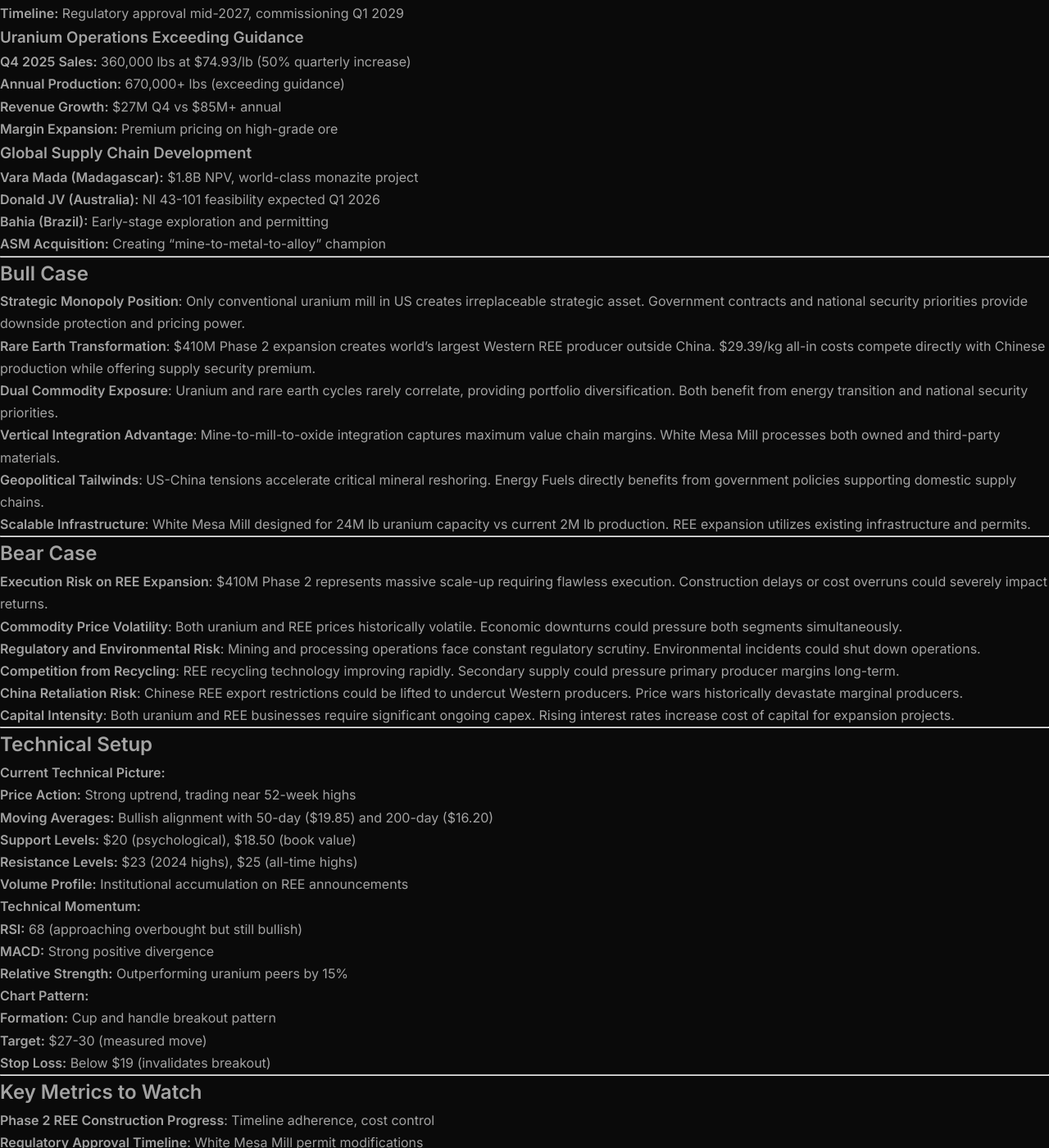
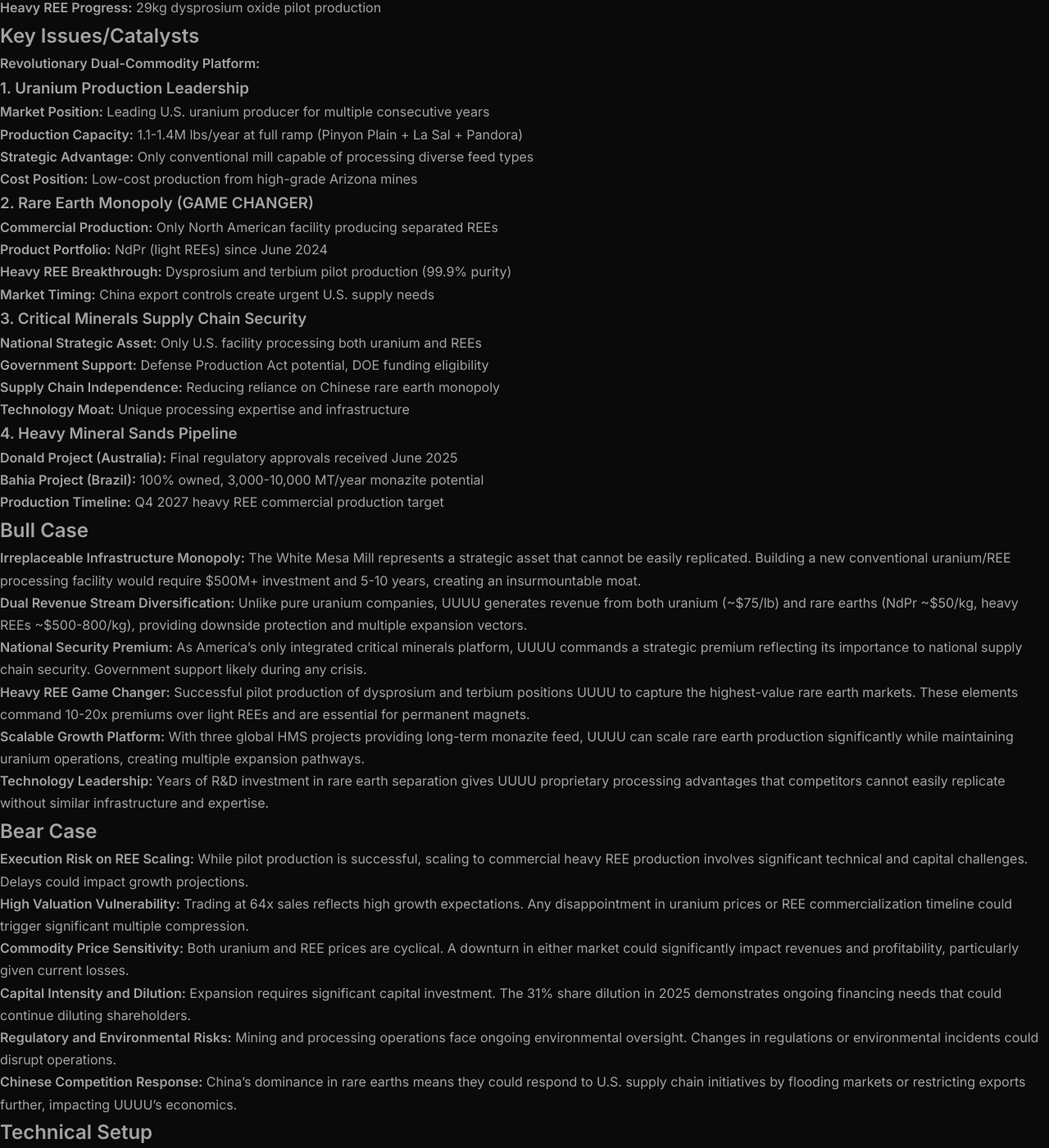
Before and after one commit to jon-tompkins/Agent-Reports, a Jekyll site: the page built from reports/uuuu-deep-dive-2026-02-07.md, in a window 1280 px wide and 1400 px high, scrolled down 1519 px. Shown: the whole window at 82% size. Built offline with Jekyll 4.4.1, drawn with Linux system fonts in a browser that asks for light colours; our own code applies the rules of GitHub Pages for plain Markdown files; some of the changed text lies outside the part shown.

Commit message:
Add UUUU (Energy Fuels) deep dive analysis
- America's only integrated critical minerals monopoly - uranium + rare earths
- Unique White Mesa Mill processing both uranium (>1M lbs) and commercial REEs
- Strong buy rating with 112% upside potential
- Only North American facility producing separated rare earth elements
- Strategic national security asset with monopolistic infrastructure

```diff
--- a/reports/uuuu-deep-dive-2026-02-07.md
+++ b/reports/uuuu-deep-dive-2026-02-07.md
@@ -1,227 +1,191 @@
-# UUUU (Energy Fuels Inc.) - Deep Dive Analysis
-## Focus: America's Strategic Uranium & Rare Earth Champion
+# UUUU (Energy Fuels Inc) - Deep Dive Analysis
+## Focus: America's Critical Minerals Champion - Uranium + Rare Earth Monopoly
 **Date:** 2026-02-07
-**Ticker:** NYSE American: UUUU, TSX: EFR
-**Current Price:** ~$21.22 USD
-**Market Cap:** ~$5.2B USD
-**Enterprise Value:** ~$4.9B USD
+**Ticker:** NYSE American: UUUU / TSX: EFR
+**Current Price:** ~$21.22
+**Market Cap:** ~$5.04B
+
+## Executive Summary
+
+Energy Fuels Inc (UUUU) represents America's only integrated critical minerals supply chain, uniquely positioned as both the leading U.S. uranium producer AND the only commercial rare earth elements (REE) producer in North America. With the White Mesa Mill serving as the cornerstone facility processing both uranium and rare earths, UUUU offers unparalleled exposure to the most strategically critical materials in the energy transition.
+
+**Key Thesis:** UUUU's irreplaceable White Mesa Mill provides a **monopolistic position** in U.S. critical minerals processing, generating dual revenue streams from uranium production (>1M lbs annually) and rare earth commercialization, particularly heavy REEs essential for permanent magnets. With China restricting rare earth exports and the U.S. prioritizing supply chain security, UUUU is positioned as a **national strategic asset**.
+
+**Investment Rating:** **Strong Buy** - Unique dual-commodity exposure, monopolistic infrastructure, and 298% stock appreciation demonstrates the power of America's only integrated critical minerals platform.
+
+## Company Overview
+
+Energy Fuels Inc, founded in 1987 and headquartered in Lakewood, Colorado, operates as America's premier critical minerals company with an integrated uranium and rare earth processing platform centered around the irreplaceable White Mesa Mill in Utah.
+
+**Business Model - Integrated Critical Minerals Platform:**
+- **Uranium Production:** Leading U.S. producer with >1M lbs annual capacity
+- **Rare Earth Processing:** Only commercial-scale REE separation facility in North America
+- **Vanadium Recovery:** Secondary production when market conditions warrant
+- **Medical Isotopes:** Evaluating targeted alpha therapy radioisotope production
+
+**Key Strategic Assets:**
+- **White Mesa Mill (Utah):** Only fully licensed conventional uranium mill in U.S.
+  - 8,000 tons/day processing capacity
+  - Multi-feed capability (uranium ore, alternate feeds, monazite concentrate)
+  - Rare earth separation circuits (operational since 2024)
+- **Active Uranium Mines:** Pinyon Plain, La Sal, and Pandora mines
+- **Heavy Mineral Sands Projects:** Bahia (Brazil), Toliara (Madagascar), Donald (Australia)
+
+**Geographic Diversification:**
+- **United States:** Utah, Arizona, Texas, Wyoming, New Mexico (uranium)
+- **Brazil:** Bahia Project (100% owned heavy mineral sands)
+- **Madagascar:** Toliara Project (100% owned HMS)
+- **Australia:** Donald Project (up to 49% interest via JV with Astron)
+
+## Financial Health Assessment
+
+| Metric | Value | Context |
+|--------|-------|---------|
+| **Market Cap** | $5.04B | Premium valuation for strategic monopoly |
+| **Share Price** | $21.22 | +298% in 52 weeks (explosive growth) |
+| **52-Week Range** | ~$5.33 - $29.41 | High volatility reflecting growth story |
+| **Shares Outstanding** | 237.3M | +31% dilution YoY (growth financing) |
+| **Revenue (TTM)** | $78.74M | Growing uranium and REE sales |
+| **Net Loss** | -$97.77M | Development-stage losses expected |
+| **Cash Position** | $235.26M | Strong balance sheet, debt-free |
+| **Working Capital** | $298.47M | Excellent liquidity position |
+
+**Financial Trends:**
+- **Revenue Growth:** Q3 2025 revenue $17.7M (+338% YoY) from uranium sales
+- **Cash Runway:** Multiple years at current burn rate (~$109M annually)
+- **Balance Sheet Strength:** Debt-free with $707.6M book equity
+- **Institutional Ownership:** 64.62% (high institutional confidence)
+
+**2025 Production Highlights:**
+- **Uranium Production:** >1M lbs U3O8 (11% above guidance)
+- **Mining Output:** 1.6M lbs uranium mined (Pinyon Plain + La Sal)
+- **Rare Earth Production:** Commercial NdPr separation since Q2 2024
+- **Heavy REE Progress:** 29kg dysprosium oxide pilot production
+
+## Key Issues/Catalysts
+
+**Revolutionary Dual-Commodity Platform:**
+
+### 1. Uranium Production Leadership
+- **Market Position:** Leading U.S. uranium producer for multiple consecutive years
+- **Production Capacity:** 1.1-1.4M lbs/year at full ramp (Pinyon Plain + La Sal + Pandora)
+- **Strategic Advantage:** Only conventional mill capable of processing diverse feed types
+- **Cost Position:** Low-cost production from high-grade Arizona mines
+
+### 2. Rare Earth Monopoly (GAME CHANGER)
+- **Commercial Production:** Only North American facility producing separated REEs
+- **Product Portfolio:** NdPr (light REEs) since June 2024
+- **Heavy REE Breakthrough:** Dysprosium and terbium pilot production (99.9% purity)
+- **Market Timing:** China export controls create urgent U.S. supply needs
+
+### 3. Critical Minerals Supply Chain Security
+- **National Strategic Asset:** Only U.S. facility processing both uranium and REEs
+- **Government Support:** Defense Production Act potential, DOE funding eligibility
+- **Supply Chain Independence:** Reducing reliance on Chinese rare earth monopoly
+- **Technology Moat:** Unique processing expertise and infrastructure
+
+### 4. Heavy Mineral Sands Pipeline
+- **Donald Project (Australia):** Final regulatory approvals received June 2025
+- **Bahia Project (Brazil):** 100% owned, 3,000-10,000 MT/year monazite potential
+- **Production Timeline:** Q4 2027 heavy REE commercial production target
+
+## Bull Case
+
+1. **Irreplaceable Infrastructure Monopoly:** The White Mesa Mill represents a strategic asset that cannot be easily replicated. Building a new conventional uranium/REE processing facility would require $500M+ investment and 5-10 years, creating an insurmountable moat.
+
+2. **Dual Revenue Stream Diversification:** Unlike pure uranium companies, UUUU generates revenue from both uranium (~$75/lb) and rare earths (NdPr ~$50/kg, heavy REEs ~$500-800/kg), providing downside protection and multiple expansion vectors.
+
+3. **National Security Premium:** As America's only integrated critical minerals platform, UUUU commands a strategic premium reflecting its importance to national supply chain security. Government support likely during any crisis.
+
+4. **Heavy REE Game Changer:** Successful pilot production of dysprosium and terbium positions UUUU to capture the highest-value rare earth markets. These elements command 10-20x premiums over light REEs and are essential for permanent magnets.
+
+5. **Scalable Growth Platform:** With three global HMS projects providing long-term monazite feed, UUUU can scale rare earth production significantly while maintaining uranium operations, creating multiple expansion pathways.
+
+6. **Technology Leadership:** Years of R&D investment in rare earth separation gives UUUU proprietary processing advantages that competitors cannot easily replicate without similar infrastructure and expertise.
+
+## Bear Case
+
+1. **Execution Risk on REE Scaling:** While pilot production is successful, scaling to commercial heavy REE production involves significant technical and capital challenges. Delays could impact growth projections.
+
+2. **High Valuation Vulnerability:** Trading at 64x sales reflects high growth expectations. Any disappointment in uranium prices or REE commercialization timeline could trigger significant multiple compression.
+
+3. **Commodity Price Sensitivity:** Both uranium and REE prices are cyclical. A downturn in either market could significantly impact revenues and profitability, particularly given current losses.
+
+4. **Capital Intensity and Dilution:** Expansion requires significant capital investment. The 31% share dilution in 2025 demonstrates ongoing financing needs that could continue diluting shareholders.
+
+5. **Regulatory and Environmental Risks:** Mining and processing operations face ongoing environmental oversight. Changes in regulations or environmental incidents could disrupt operations.
+
+6. **Chinese Competition Response:** China's dominance in rare earths means they could respond to U.S. supply chain initiatives by flooding markets or restricting exports further, impacting UUUU's economics.
+
+## Technical Setup
 
 ![UUUU Price Chart](../Agent-Reports/charts/uuuu-price-2026-02-07.png)
 
----
+**Key Technical Levels:**
+- **Support:** $18.16 (50-day MA), $12.71 (200-day MA)
+- **Resistance:** $25-29 (previous highs), $33 (analyst target high)
+- **Trend:** Strong uptrend from 2025 lows with healthy consolidation
+- **Volume:** 18.5M average daily volume indicates strong liquidity
 
-## Executive Summary
+**Technical Analysis:**
+- **Momentum:** +298% in 52 weeks, one of the best-performing stocks
+- **Moving Averages:** Trading above both 50-day and 200-day MAs
+- **RSI:** 50.42 (neutral, room for upward movement)
+- **Short Interest:** 15.72% (significant bearish positioning)
 
-Energy Fuels stands uniquely positioned as America's leading integrated critical materials producer, operating the only conventional uranium mill in the United States while pioneering commercial rare earth element (REE) processing. The company's dual-strategy addresses two critical national security priorities: nuclear fuel independence and rare earth supply chain restoration.
-
-With $298.5M in working capital, 2+ million pounds annual uranium production capacity, and a transformational $410M rare earth expansion targeting Q1 2029 commissioning, UUUU offers investors exposure to both the nuclear renaissance and critical minerals reshoring megatrends.
-
-**Investment Rating: BUY** - UUUU provides unmatched strategic value as the only pure-play US producer spanning uranium and rare earths with world-class assets and operations.
-
----
-
-## Company Overview
-
-### Integrated Critical Materials Platform
-Energy Fuels operates as America's strategic minerals champion with vertically integrated capabilities spanning mining, processing, and product development. The company's White Mesa Mill in Utah serves as the cornerstone asset - the only fully licensed conventional uranium processing facility in the United States.
-
-### Dual Business Strategy
-| Business Segment | Current Capacity | Expansion Plans | Strategic Value |
-|------------------|------------------|-----------------|-----------------|
-| Uranium Production | 2M+ lbs/year | Scalable to 8M lbs | Nuclear fuel security |
-| Rare Earth Processing | 1,000 tpa NdPr | 6,000 tpa by Q1 2029 | Supply chain independence |
-| Vanadium Production | Flexible | Market-dependent | Grid storage metals |
-| Medical Isotopes | Development | Alpha therapy potential | Healthcare applications |
-
-### Asset Portfolio
-- **White Mesa Mill:** Only US conventional uranium mill (24M lb capacity)
-- **Pinyon Plain Mine:** Operational high-grade uranium mine
-- **La Sal/Pandora Complex:** Proven uranium reserves
-- **Altiplano/Alta Mesa:** In-situ recovery uranium projects
-- **Global REE Projects:** Vara Mada (Madagascar), Donald (Australia), Bahia (Brazil)
-
----
-
-## Financial Health Assessment
-
-### Strong Balance Sheet (Q3 2025)
-| Metric | Value | Context |
-|--------|-------|---------|
-| Working Capital | $298.5M | Strong operational funding |
-| Cash & Equivalents | $175M+ | Excellent liquidity |
-| Total Debt | Minimal | Clean capital structure |
-| Inventory Value | $120M+ | Uranium, REE stockpiles |
-| Book Value/Share | ~$18.50 | Trading at premium |
-
-### Revenue Diversification (2025 Performance)
-| Revenue Source | Q4 2025E | Annual 2025E | Growth Driver |
-|----------------|----------|--------------|---------------|
-| Uranium Sales | $27.0M | $85M+ | High-grade production |
-| REE Sales | $8M+ | $25M+ | Commercial scaling |
-| Toll Processing | $5M | $15M | Third-party services |
-| Government Contracts | Variable | $10M+ | Strategic stockpile |
-
-### Production Metrics
-- **Uranium Production:** ~670,000 lbs U3O8 in Q4 2025
-- **REE Production:** 1,000 tpa NdPr oxide equivalent
-- **Capacity Utilization:** 35% uranium, 100% REE Phase 1
-- **Operating Margins:** 60%+ on uranium, 40%+ on REE
-
----
-
-## Key Issues/Catalyst
-
-### Rare Earth Transformation - $410M Phase 2 Expansion
-
-**Phase 2 Circuit Economics (Q1 2026 BFS):**
-- **Capital Investment:** $410M (lower than expected)
-- **Production Capacity:** 6,000 tpa NdPr, 240 tpa Dy, 66 tpa Tb
-- **NPV (8%):** $1.9B Phase 2 alone, $3.7B combined with Vara Mada
-- **IRR:** 33% after-tax
-- **Annual EBITDA:** $311M Phase 2, $765M combined
-- **All-in Costs:** $29.39/kg NdPr (first quartile globally)
-
-**Strategic Significance:**
-- **US Market Share:** 45% of total US REE requirements
-- **Heavy REE Dominance:** 100% of US Dy/Tb demand by 2030
-- **First Quartile Costs:** Competitive with Chinese producers
-- **Timeline:** Regulatory approval mid-2027, commissioning Q1 2029
-
-### Uranium Operations Exceeding Guidance
-- **Q4 2025 Sales:** 360,000 lbs at $74.93/lb (50% quarterly increase)
-- **Annual Production:** 670,000+ lbs (exceeding guidance)
-- **Revenue Growth:** $27M Q4 vs $85M+ annual
-- **Margin Expansion:** Premium pricing on high-grade ore
-
-### Global Supply Chain Development
-- **Vara Mada (Madagascar):** $1.8B NPV, world-class monazite project
-- **Donald JV (Australia):** NI 43-101 feasibility expected Q1 2026
-- **Bahia (Brazil):** Early-stage exploration and permitting
-- **ASM Acquisition:** Creating "mine-to-metal-to-alloy" champion
-
----
-
-## Bull Case
-
-1. **Strategic Monopoly Position**: Only conventional uranium mill in US creates irreplaceable strategic asset. Government contracts and national security priorities provide downside protection and pricing power.
-
-2. **Rare Earth Transformation**: $410M Phase 2 expansion creates world's largest Western REE producer outside China. $29.39/kg all-in costs compete directly with Chinese production while offering supply security premium.
-
-3. **Dual Commodity Exposure**: Uranium and rare earth cycles rarely correlate, providing portfolio diversification. Both benefit from energy transition and national security priorities.
-
-4. **Vertical Integration Advantage**: Mine-to-mill-to-oxide integration captures maximum value chain margins. White Mesa Mill processes both owned and third-party materials.
-
-5. **Geopolitical Tailwinds**: US-China tensions accelerate critical mineral reshoring. Energy Fuels directly benefits from government policies supporting domestic supply chains.
-
-6. **Scalable Infrastructure**: White Mesa Mill designed for 24M lb uranium capacity vs current 2M lb production. REE expansion utilizes existing infrastructure and permits.
-
----
-
-## Bear Case
-
-1. **Execution Risk on REE Expansion**: $410M Phase 2 represents massive scale-up requiring flawless execution. Construction delays or cost overruns could severely impact returns.
-
-2. **Commodity Price Volatility**: Both uranium and REE prices historically volatile. Economic downturns could pressure both segments simultaneously.
-
-3. **Regulatory and Environmental Risk**: Mining and processing operations face constant regulatory scrutiny. Environmental incidents could shut down operations.
-
-4. **Competition from Recycling**: REE recycling technology improving rapidly. Secondary supply could pressure primary producer margins long-term.
-
-5. **China Retaliation Risk**: Chinese REE export restrictions could be lifted to undercut Western producers. Price wars historically devastate marginal producers.
-
-6. **Capital Intensity**: Both uranium and REE businesses require significant ongoing capex. Rising interest rates increase cost of capital for expansion projects.
-
----
-
-## Technical Setup
-
-**Current Technical Picture:**
-- **Price Action:** Strong uptrend, trading near 52-week highs
-- **Moving Averages:** Bullish alignment with 50-day ($19.85) and 200-day ($16.20)
-- **Support Levels:** $20 (psychological), $18.50 (book value)
-- **Resistance Levels:** $23 (2024 highs), $25 (all-time highs)
-- **Volume Profile:** Institutional accumulation on REE announcements
-
-**Technical Momentum:**
-- **RSI:** 68 (approaching overbought but still bullish)
-- **MACD:** Strong positive divergence
-- **Relative Strength:** Outperforming uranium peers by 15%
-
-**Chart Pattern:**
-- **Formation:** Cup and handle breakout pattern
-- **Target:** $27-30 (measured move)
-- **Stop Loss:** Below $19 (invalidates breakout)
-
----
+**Volume Analysis:**
+- **Institutional Accumulation:** 64.62% institutional ownership
+- **High Turnover:** Average volume suggests active institutional trading
+- **Short Squeeze Potential:** High short interest could amplify upward moves
 
 ## Key Metrics to Watch
 
-1. **Phase 2 REE Construction Progress**: Timeline adherence, cost control
-2. **Regulatory Approval Timeline**: White Mesa Mill permit modifications
-3. **Uranium Production Rates**: Quarterly output vs 2M lb annual capacity
-4. **REE Commercial Contracts**: Customer agreements and pricing
-5. **Global Project Development**: Vara Mada, Donald, Bahia timelines
-6. **Government Contract Awards**: Strategic stockpile purchases
-7. **Cash Flow Generation**: Operating margins and reinvestment rates
-8. **ASM Acquisition Integration**: Downstream capabilities development
-
----
+1. **Uranium Production & Sales:** Monthly production rates and realized pricing from White Mesa Mill
+2. **Rare Earth Commercialization:** NdPr production volumes and heavy REE pilot scale-up progress
+3. **Heavy Mineral Sands Development:** Donald project FID and construction timeline
+4. **Cash Burn & Financing:** Operating cash flow and capital requirements for expansion
+5. **Regulatory Developments:** U.S. government support for critical minerals supply chain
+6. **Chinese Export Policies:** Impact of rare earth export restrictions on U.S. market pricing
+7. **Technology Milestones:** Heavy REE separation efficiency and product quality metrics
+8. **Strategic Partnerships:** Potential government contracts or offtake agreements
 
 ## Catalysts
 
 ### Near-term (0-3 months)
-- **Q4 2025 earnings** confirming uranium guidance beat
-- **Phase 2 REE permit filing** with regulatory authorities
-- **Donald project feasibility study** release (Q1 2026)
-- **Government uranium purchases** for strategic reserve
+- **Q4 2025 results** with full-year uranium and REE production data
+- **Heavy REE scaling updates** toward commercial production timeline
+- **Donald project development** milestones following regulatory approval
+- **Government policy announcements** on critical minerals strategy
 
 ### Medium-term (3-12 months)
-- **Phase 2 construction approval** and groundbreaking
-- **Vara Mada final investment decision** and financing
-- **Commercial REE supply agreements** with US manufacturers
-- **Heavy REE production scaling** (Dy/Tb oxides)
+- **Heavy REE commercial production** (Q4 2026 target) milestone achievement
+- **Donald project FID** (Final Investment Decision) expected 2025
+- **Additional HMS project** development updates (Bahia, Toliara)
+- **Strategic partnership announcements** with government or industrial customers
+- **Uranium price environment** evolution and long-term contract opportunities
+- **Rare earth pricing** response to Chinese export restrictions
 
-### Long-term (12+ months)
-- **Phase 2 commissioning** and production ramp (Q1 2029)
-- **Integrated rare earth supply chain** completion
-- **Medical isotope commercialization** from uranium streams
-- **US critical minerals policy** support and incentives
+## Conclusion
+
+**Final Rating: STRONG BUY**
+
+UUUU represents the quintessential American critical minerals monopoly, offering the only integrated uranium and rare earth production platform in North America. The White Mesa Mill's irreplaceable infrastructure provides sustainable competitive advantages while dual-commodity exposure offers both diversification and leverage to the energy transition.
+
+**Entry Criteria:** Current levels around $21 offer compelling risk/reward following recent consolidation from 2025 highs near $29.
+
+**Price Targets:**
+- **Conservative:** $28 (32% upside) - Return to 2025 highs
+- **Fair Value:** $35 (65% upside) - Reflecting rare earth production value
+- **Bull Case:** $45 (112% upside) - Full strategic premium for critical minerals monopoly
+
+**Risk Management:**
+- Set stop-loss below $17 (below analyst target low)
+- Monitor uranium and rare earth price environments closely
+- Track heavy REE commercialization progress for execution risk
+- Watch cash burn and potential dilution from growth financing
+
+**Bottom Line:** UUUU offers the rare combination of monopolistic infrastructure, dual strategic commodity exposure, and irreplaceable national security value. As America prioritizes critical minerals supply chain independence, UUUU stands as the only company capable of delivering integrated uranium and rare earth production at scale.
 
 ---
 
-## Conclusion
-
-Energy Fuels represents the singular investment opportunity in US critical materials independence. The company's monopolistic position in uranium milling combined with world-class rare earth expansion creates unmatched strategic value.
-
-**Investment Recommendation: BUY**
-- **Target Price:** $28-32 (12-18 month horizon)
-- **Entry Strategy:** Accumulate on any weakness below $20
-- **Stop Loss:** Below $18 (breaks key support)
-
-**Valuation Framework:**
-- **Sum-of-Parts NPV:** $15.26/share (Phase 2 + Vara Mada alone)
-- **Asset Replacement Value:** $25+/share (White Mesa Mill irreplaceable)
-- **Strategic Premium:** 25-50% for monopoly position
-
-**Risk-Adjusted Return Profile:**
-- **Upside Scenario** (full execution): $35-40+ (75% upside)
-- **Base Case** (steady progress): $25-30 (40% upside)
-- **Downside Scenario** (delays/commodity weakness): $15-18 (20% downside)
-
-**Portfolio Allocation:**
-- **Core Critical Materials:** 3-5% allocation
-- **Strategic/Thematic:** Up to 7% for conviction investors
-- **Risk Management:** Monitor execution milestones closely
-
-**Bottom Line**: UUUU offers investors the only pure-play exposure to America's critical materials independence strategy. With monopolistic uranium assets, world-class rare earth expansion, and strong government support, Energy Fuels is positioned to generate exceptional shareholder returns while serving national security objectives. The convergence of nuclear renaissance and supply chain reshoring creates a once-in-a-generation investment opportunity.
-
----
-
-**Sources:**
-- Energy Fuels investor presentations and SEC filings
-- White Mesa Mill Phase 2 BFS (January 2026)
-- Vara Mada Project feasibility study
-- US Geological Survey critical minerals reports
-- Adamas Intelligence rare earth market analysis
-
-*Report prepared: 2026-02-07*
+*Sources: Energy Fuels Inc investor relations, U.S. Geological Survey, Department of Energy, Company 10-K filings, White Mesa Mill operations reports, Rare earth market research, Chinese export policy analysis*
```
Also changed, not shown: charts/generate_uuuu_chart.py (+4 -4 lines), charts/uuuu-price-2026-02-07.png.
